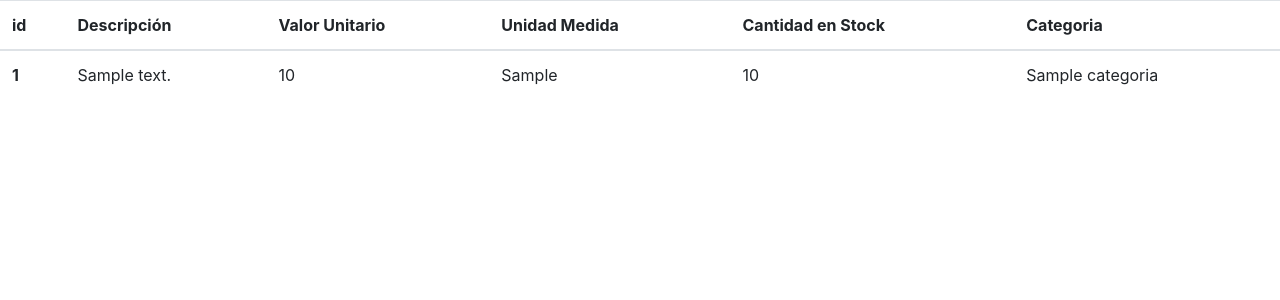
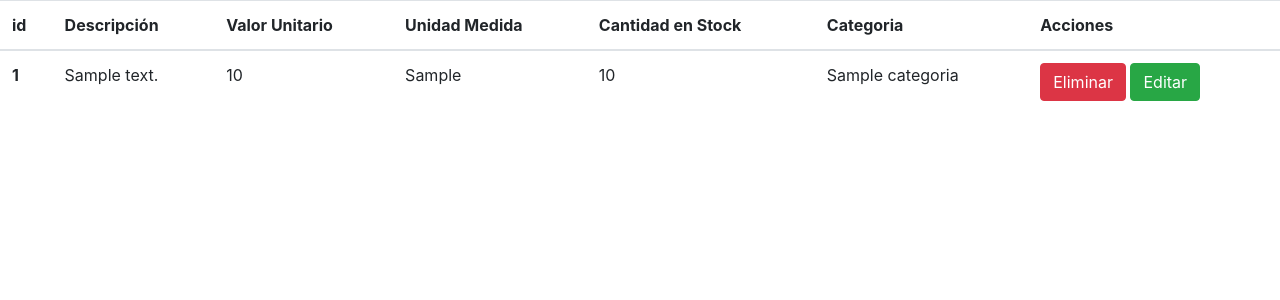
Before and after one commit to jlballesterosv/ADSO_SEM_2_Python_Flask_MVC, a Python web app: template src/templates/tabla_productos.html in a window 1280 px wide. Shown: the part 56-356 px from the top of the page. Run offline with Jinja, Linux system fonts and the light colour scheme; the template is opened without the code that fills it: most values are stand-ins (such as "Sample title", 1, 10 or a date in 2020); some libraries are stand-ins or nearby versions.

Commit message:
Creación de botones de acciones

```diff
--- a/src/controllers/productos_controller.py
+++ b/src/controllers/productos_controller.py
@@ -23,3 +23,9 @@ class ProductosController(FlaskController):
     def ver_productos():
         productos = Productos.obtener_productos()
         return render_template('tabla_productos.html', titulo_pagina = 'Ver Productos', productos=productos)
+
+    @app.route('/eliminar_producto/<id>')
+    def eliminar_producto(id):
+        Productos.eliminar_producto(id)
+        productos = Productos.obtener_productos()
+        return render_template('tabla_productos.html', titulo_pagina = 'Ver Productos', productos=productos)
--- a/src/models/productos.py
+++ b/src/models/productos.py
@@ -28,3 +28,9 @@ class Productos(Base):
         producto = session.add(producto)
         session.commit()
         return producto
+
+    def eliminar_producto(id):
+        producto = session.query(Productos).get(id)
+        session.delete(producto)
+        session.commit()
+        return producto
--- a/src/templates/tabla_productos.html
+++ b/src/templates/tabla_productos.html
@@ -10,6 +10,7 @@
       <th scope="col">Unidad Medida</th>
       <th scope="col">Cantidad en Stock</th>
       <th scope="col">Categoria</th>
+      <th scope="col">Acciones</th>
     </tr>
   </thead>
   <tbody>
@@ -21,13 +22,13 @@
           <td>{{producto.Productos.unidad_medida}}</td>
           <td>{{producto.Productos.cantida_stock}}</td>
           <td>{{producto.Categorias.categoria}}</td>
+          <td>
+            <a class="btn btn-danger" href="/eliminar_producto/{{producto.Productos.id}}">Eliminar</a>
+            <a class="btn btn-success" href="/editar_producto/{{producto.Productos.id}}">Editar</a>
+          </td>
         </tr>
       {% endfor %}
   </tbody>
 </table>
-<script>
-  $(document).ready(function () {
-    console.log()
-  });
-</script>
+
 {% endblock contenido %}
```
